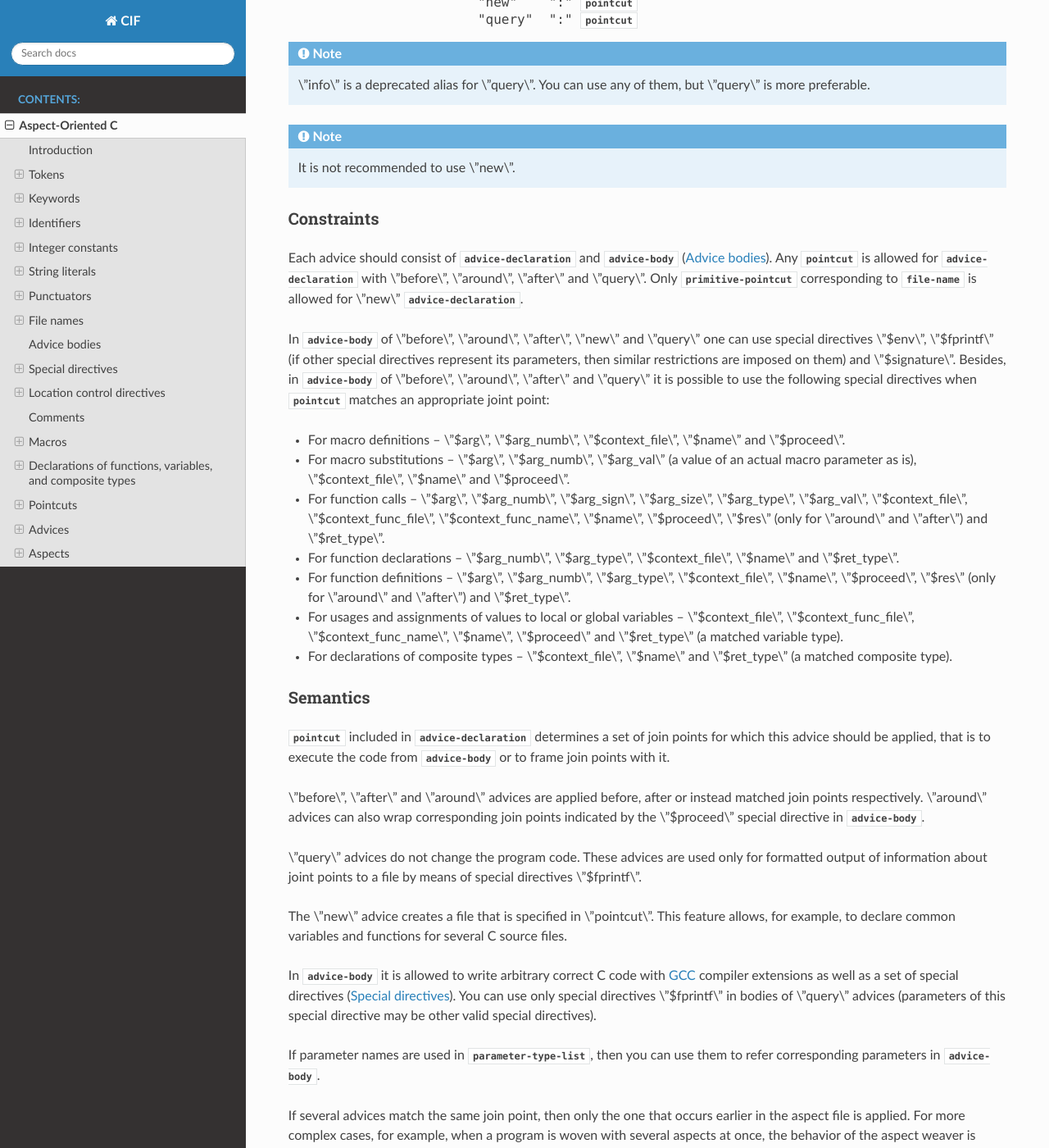
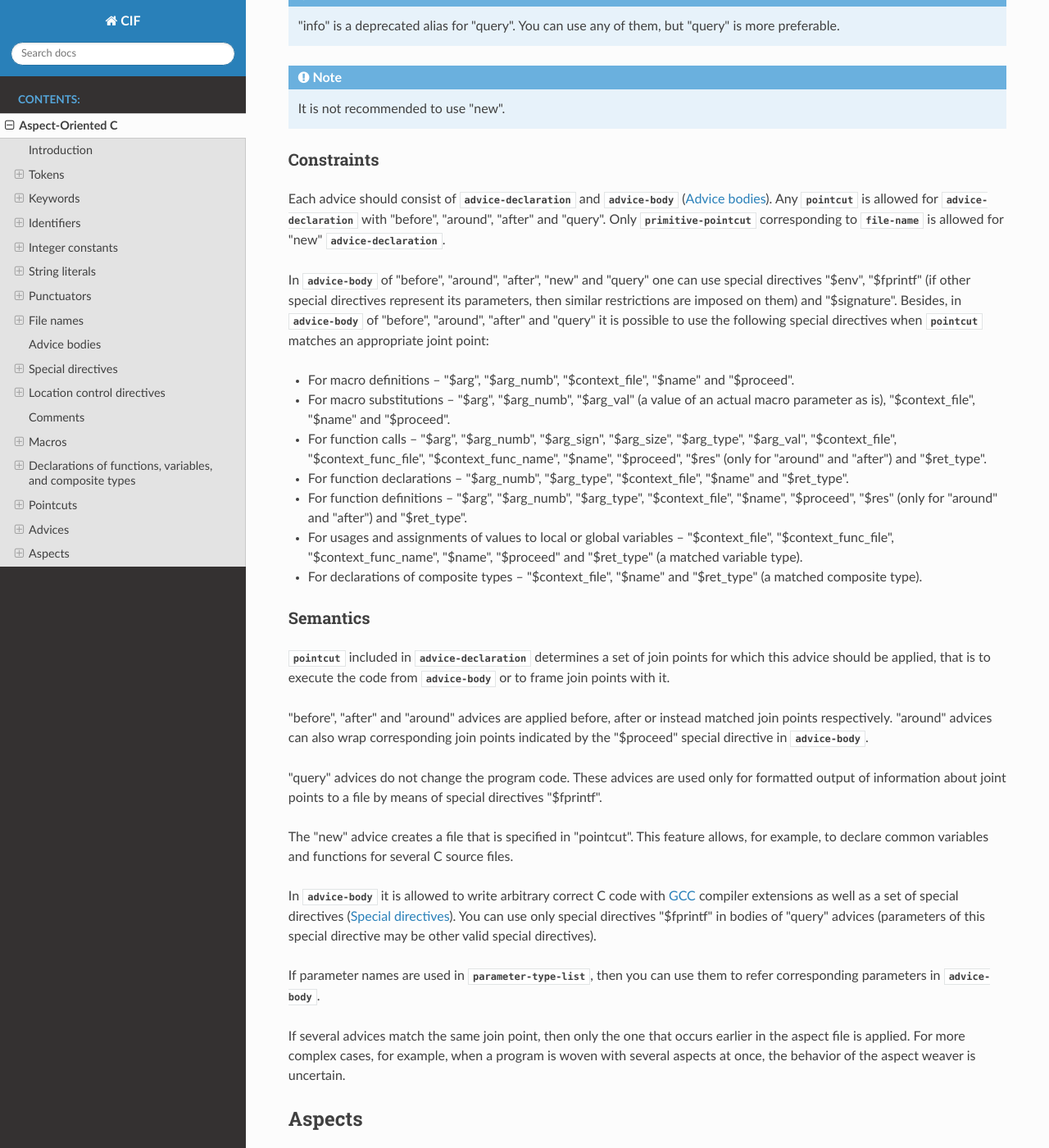
Before and after one commit to ldv-klever/cif, a Sphinx documentation site: the page built from docs/aoc.rst, in a window 1280 px wide and 1400 px high, scrolled down 13361 px. Shown: the whole window at 82% size. Built offline with Sphinx 7.4.7 and the Read the Docs theme 2.0.0, drawn with Linux system fonts in a browser that asks for light colours; some of the changed text lies outside the part shown.

Commit message:
Replace "\\" with "\"

```diff
--- a/docs/aoc.rst
+++ b/docs/aoc.rst
@@ -47,7 +47,7 @@
 can see section :ref:`advices` for more insights).
 
 Hereinafter nonterminals are bold and they may be links to appropriate definitions, e.g. `pointcut`, while terminals are
-enclosed into quotes, e.g. \\"pointcut\\" (quotes themselves are enclosed into single quotes like \\'\\"\\').
+enclosed into quotes, e.g. \"pointcut\" (quotes themselves are enclosed into single quotes like \'\"\').
 :== following a nonterminal represents a definition of this nonterminal.
 Various variants of a nonterminal definition are either placed on separate lines or separated by \|.
 In nonterminal definitions optional nonterminals are enclosed into square brackets, e.g. [`pointer`].
@@ -126,18 +126,18 @@
 
 In comparison with `keyword` presented in 6.4.1 of [ISO-9899-2011]_ in AOC `c-or-aoc-keyword` can be either a
 `c-keyword` keyword or an AOC `aoc-keyword` keyword.
-`c-keyword` does not support \\"break\\", \\"case\\", \\"continue\\", \\"default\\", \\"do\\", \\"else\\", \\"for\\",
-\\"goto\\", \\"if\\", \\"return\\", \\"switch\\" and \\"while\\", i.e. those keywords that can only be used in C
+`c-keyword` does not support \"break\", \"case\", \"continue\", \"default\", \"do\", \"else\", \"for\",
+\"goto\", \"if\", \"return\", \"switch\" and \"while\", i.e. those keywords that can only be used in C
 statements and expressions.
 You still can use them in :ref:`advice bodies <advice_bodies>`, but they are not parsed at aspect weaving.
 
 `aoc-keyword` is the definition of the AOC keywords.
 It supports:
 
-* \\"after\\", \\"around\\", \\"before\\", \\"info\\", \\"new\\" and \\"query\\" (:ref:`advices`);
-* \\"call\\", \\"define\\", \\"declare_func\\", \\"execution\\", \\"expand\\", \\"file\\", \\"get\\", \\"get_global\\",
-  \\"get_local\\", \\"infile\\", \\"infunc\\", \\"introduce\\", \\"pointcut\\", \\"set\\", \\"set_global\\" and
-  \\"set_local\\" (:ref:`pointcuts`).
+* \"after\", \"around\", \"before\", \"info\", \"new\" and \"query\" (:ref:`advices`);
+* \"call\", \"define\", \"declare_func\", \"execution\", \"expand\", \"file\", \"get\", \"get_global\",
+  \"get_local\", \"infile\", \"infunc\", \"introduce\", \"pointcut\", \"set\", \"set_global\" and
+  \"set_local\" (:ref:`pointcuts`).
 
 Semantics
 ^^^^^^^^^
@@ -175,20 +175,20 @@
 
 `aoc-identifier-nondigit` does not support universal character names `universal-character-name` and any other
 characters.
-Additionally, `aoc-identifier-nondigit` supports wildcard \\"$\\" (take into account that the **$** symbol is not
+Additionally, `aoc-identifier-nondigit` supports wildcard \"$\" (take into account that the **$** symbol is not
 included in the standard sets of non-digital characters `nondigit` and digits `digit`).
-We will consider other constraints related to \\"$\\" in following sections.
+We will consider other constraints related to \"$\" in following sections.
 
 Semantics
 ^^^^^^^^^
 
 In general the semantics of `aoc-identifier` corresponds to the semantics of `identifier` described in 6.4.2 of
 [ISO-9899-2011]_.
-Each \\"$\\" wildcard in `aoc-identifier` corresponds to a sequence of characters (both `digit` and `nondigit`) of
+Each \"$\" wildcard in `aoc-identifier` corresponds to a sequence of characters (both `digit` and `nondigit`) of
 arbitrary length, including zero.
-If several \\"$\\" wildcards are contiguous in the same identifier, they are treated as one \\"$\\".
-An identifier is not converted to a keyword if it uses at least one \\"$\\" wildcard.
-Following sections describe specific semantics of \\"$\\" wildcards for certain entities.
+If several \"$\" wildcards are contiguous in the same identifier, they are treated as one \"$\".
+An identifier is not converted to a keyword if it uses at least one \"$\" wildcard.
+Following sections describe specific semantics of \"$\" wildcards for certain entities.
 
 .. _integer_constants:
 
@@ -234,7 +234,7 @@
 
 Nonterminal `s-char-sequence` is defined in 6.4.5 of [ISO-9899-2011]_.
 Compared to `string-literal` specified in 6.4.5 of [ISO-9899-2011]_, `aoc-string-literal` does not support wide string
-literals L\\" s-char-sequenceopt \\".
+literals L\" s-char-sequenceopt \".
 
 Semantics
 ^^^^^^^^^
@@ -260,21 +260,21 @@
 
 In comparison with `punctuator`, which is presented in 6.4.6 of [ISO-9899-2011]_, in AOC `c-or-aoc-punctuator` can be
 either punctuator of the C programming language `c-punctuator`, or AOC punctuator `aoc-punctuator`.
-The definition of `c-punctuator` supports only \\"(\\", \\")\\", \\"[\\", \\"]\\", \\"\*\\", \\"\\...\\", \\",\\", i.e.
+The definition of `c-punctuator` supports only \"(\", \")\", \"[\", \"]\", \"\*\", \"\...\", \",\", i.e.
 those punctuators that can be used when writing :ref:`macros <macros>` and
 ref:`declarations of functions, variables and composite types <decls>`.
 Besides, `c-punctuator` supports following extra punctuators:
 
-* \\"$\\" -- a universal type specifier or a universal array size (:ref:`decls`);
-* \\"..\\" -- a list of arbitrary parameters of a macro function or a function of arbitrary length, including zero (see
+* \"$\" -- a universal type specifier or a universal array size (:ref:`decls`);
+* \"..\" -- a list of arbitrary parameters of a macro function or a function of arbitrary length, including zero (see
   :ref:`macros` and :ref:`decls` for more details).
 
 The `aoc-punctuator` definition includes:
 
-* \\":\\" -- it introduces a definition of a :ref:`named pointcut <pointcuts>` or :ref:`advice <advices>`.
-* \\"(\\", \\")\\", \\"!\\", \\"&&\\", \\"||\\" -- punctuators for the sake of development of
+* \":\" -- it introduces a definition of a :ref:`named pointcut <pointcuts>` or :ref:`advice <advices>`.
+* \"(\", \")\", \"!\", \"&&\", \"||\" -- punctuators for the sake of development of
   :ref:`composite pointcuts <pointcuts>`.
-* \\"(\\", \\")\\" -- braces separate :ref:`macros <macros>` and
+* \"(\", \")\" -- braces separate :ref:`macros <macros>` and
   :ref:`declarations of functions, variables and composite types <decls>` from descriptions of
   :ref:`pointcuts <pointcuts>` and :ref:`advices <advices>`.
 
@@ -321,7 +321,7 @@
   :ref:`special directives <special_directives>`).
   Each **$$** corresponds to sequence of q-characters `q-char-sequence` of arbitrary length including zero.
   If several **$$** are contiguous in the same file name, they are treated as one **$$**.
-* Special directive **$this** that can be used only to indicate the file name and only in the form of \\"**$this**\\"
+* Special directive **$this** that can be used only to indicate the file name and only in the form of \"**$this**\"
   (:ref:`special_directives`).
 * Special directives with predefined values (see :ref:`special_directives` for more details).
 
@@ -500,10 +500,10 @@
 ^^^^^^^^^^^
 
 In comparison with preprocessor directives defined in 6.10 of [ISO-9899-2011]_, in AOC `macro` supports a
-`GCC <https://gcc.gnu.org/>`__ compiler extension that allows associating a name to \\"\\...\\" in the form of optional
+`GCC <https://gcc.gnu.org/>`__ compiler extension that allows associating a name to \"\...\" in the form of optional
 `identifier` before it.
-\\"\\...\\" designates a list of arbitrary macro parameters of arbitrary length, including zero.
-Also, `identifier-or-any-param-list` supports the \\"..\\" wildcard.
+\"\...\" designates a list of arbitrary macro parameters of arbitrary length, including zero.
+Also, `identifier-or-any-param-list` supports the \"..\" wildcard.
 It means a list of arbitrary macro parameters of arbitrary length, including zero.
 
 Semantics
@@ -511,8 +511,8 @@
 
 In general, ghe semantics of `macro` corresponds to the semantics of preprocessor directives described in 6.10 of
 [ISO-9899-2011]_.
-Wildcard \\"..\\" matches a list of arbitrary macro parameters of arbitrary length, including zero at a joint point.
-If there are several consecutive \\"..\\" separated by commas, they are treated as one \\"..\\".
+Wildcard \"..\" matches a list of arbitrary macro parameters of arbitrary length, including zero at a joint point.
+If there are several consecutive \"..\" separated by commas, they are treated as one \"..\".
 
 .. _decls:
 
@@ -595,24 +595,24 @@
   * Various forms of array assignment.
   * The outdated form of providing function parameters.
 
-* `parameter-type-list` does not support \\"\\...\\" that designates of a list of arbitrary function parameters of
+* `parameter-type-list` does not support \"\...\" that designates of a list of arbitrary function parameters of
   arbitrary length including zero (it is supported at the level of `declaration-specifiers` which is discussed below).
 * The `direct-abstract-declarator` definition does not support various forms of array assignment.
 * `declaration-specifiers` additionally supports:
 
-  * Wildcard \\"..\\" capturing a list of arbitrary function parameters of arbitrary length including zero.
-  * \\"\\...\\" that designates of a list of arbitrary function parameters of arbitrary length including zero.
+  * Wildcard \"..\" capturing a list of arbitrary function parameters of arbitrary length including zero.
+  * \"\...\" that designates of a list of arbitrary function parameters of arbitrary length including zero.
     This works only for declarations from `parameter-list`.
 
-* The `type-specifier` definition supports universal type specifier \\"$\\" in addition.
+* The `type-specifier` definition supports universal type specifier \"$\" in addition.
   One declaration can contain no more than one universal type specifier among all its specifiers.
   This restriction is important since exactly the same wildcard can be used in place of a declaration name.
   For a structure, union, or enumeration declaration a corresponding type specifier should be specified.
-  This is necessary to distinguish declarations using two \\"$\\" symbols that match variables or functions.
+  This is necessary to distinguish declarations using two \"$\" symbols that match variables or functions.
   For example, **$ $** can correspond to variables such as *int var1*, *static long int var2* and *char var3[10]*, but
   it does not match *struct S*, *union U* and *enum E* types.
   For the latter you can use **struct $**, **union $** and **enum $** respectively.
-* `direct-declarator` and `direct-abstract-declarator` supports universal array size \\"$\\".
+* `direct-declarator` and `direct-abstract-declarator` supports universal array size \"$\".
 
 Semantics
 ^^^^^^^^^
@@ -622,27 +622,27 @@
 If `declarator` is present then the declaration is either a function declaration (if there is `parameter-type-list`) or
 a variable.
 
-Wildcard \\"..\\" in the definition of `declaration-specifiers` corresponds to a list of arbitrary function parameters
+Wildcard \"..\" in the definition of `declaration-specifiers` corresponds to a list of arbitrary function parameters
 of arbitrary length, including zero, at a joint point.
-Several consecutive, separated by commas \\"..\\" are treated as one \\"..\\".
+Several consecutive, separated by commas \"..\" are treated as one \"..\".
 
-As a matter of fact \\"\\...\\" in `declaration-specifiers` exactly coincides with the same terminal in
+As a matter of fact \"\...\" in `declaration-specifiers` exactly coincides with the same terminal in
 `parameter-type-list` (6.7.6 of [ISO-9899-2011]_).
 The need to transfer it arose due to the ambiguity of the grammar otherwise.
 
 Basically the semantics of `declaration` corresponds to the semantics of `declaration` described in 6.7 of
 [ISO-9899-2011]_.
 
-Universal type specifier \\"$\\" in the definition of `type-specifier` means the following:
+Universal type specifier \"$\" in the definition of `type-specifier` means the following:
 
 * If the universal type specifier is located before any other type specifier, then it denotes a list of arbitrary
-  declaration specifiers of arbitrary length, including zero (the \\"$\\" symbol does not match arbitrary
+  declaration specifiers of arbitrary length, including zero (the \"$\" symbol does not match arbitrary
   `typedef-name`).
 * If the universal type specifier is the only type specifier among declaration specifiers (according to the restriction
   specified earlier, it can be functions or variables only), then it denotes a type of variable or return value of a
   function, which is arbitrary up to the specified declaration specifiers.
 
-Universal array size \\"$\\" in definitions of `direct-declarator` and `direct-abstract-declarator` corresponds to an
+Universal array size \"$\" in definitions of `direct-declarator` and `direct-abstract-declarator` corresponds to an
 arbitrary array size at a joint point.
 
 .. _pointcuts:
@@ -681,11 +681,11 @@
 Constraints
 ^^^^^^^^^^^
 
-It is forbidden to use \\"$\\" wildcards in `identifier` in the definition of `named-pointcut`.
+It is forbidden to use \"$\" wildcards in `identifier` in the definition of `named-pointcut`.
 Preprocessed aspect files can not define several `named-pointcut`s with the same `identifier`.
 
 `identifier` can be only an identifier of a previously defined named pointcut in the definition of `pointcut`.
-It also can not use \\"$\\" wildcards.
+It also can not use \"$\" wildcards.
 
 Strictly speaking `pointcut1 <pointcut>` and `pointcut2 <pointcut>` represent different pointcuts in the definition of
 `composite-pointcut`.
@@ -693,33 +693,33 @@
 The definition of `primitive-pointcut` has following constraints (you can find extra details about declarations in
 :ref:`decls`):
 
-* `declaration` for \\"declare_func\\", \\"execution\\" and \\"call\\" should be only a function declaration.
-* `declaration` for \\"get\\", \\"get_global\\", \\"get_local\\", \\"set\\", \\"set_global\\" and \\"set_local\\" should
+* `declaration` for \"declare_func\", \"execution\" and \"call\" should be only a function declaration.
+* `declaration` for \"get\", \"get_global\", \"get_local\", \"set\", \"set_global\" and \"set_local\" should
   be only a variable declaration.
-* `declaration` for \\"introduce\\" should be only a declaration of a composite type.
+* `declaration` for \"introduce\" should be only a declaration of a composite type.
 
 Semantics
 ^^^^^^^^^
 
 `named-pointcut` binds `pointcut` to `identifier` that one can use in other pointcuts to refer the given one.
 
-`composite-pointcut` is a composition of pointcuts obtained using parentheses and operators \\"!\\", \\"&&\\" and
-\\"||\\".
-The precedence of operators \\"!\\", \\"&&\\" and \\"||\\" decreases left to right.
+`composite-pointcut` is a composition of pointcuts obtained using parentheses and operators \"!\", \"&&\" and
+\"||\".
+The precedence of operators \"!\", \"&&\" and \"||\" decreases left to right.
 
 `primitive-pointcut` describes the following sets of joint points:
 
-* \\"define\\" and \\"expand\\" -- respectively a definition or a substitution of `macro`.
-* \\"declare_func\\", \\"execution\\" and \\"call\\" -- correspondingly a declaration, definition or call of a functions
+* \"define\" and \"expand\" -- respectively a definition or a substitution of `macro`.
+* \"declare_func\", \"execution\" and \"call\" -- correspondingly a declaration, definition or call of a functions
   having appropriate `declaration`.
-* \\"get\\" and \\"set\\" -- respectively a usage or assignment of a value to a variable with corresponding
+* \"get\" and \"set\" -- respectively a usage or assignment of a value to a variable with corresponding
   `declaration`.
-* \\"get_global\\", \\"set_global\\", \\"get_local\\" and \\"set_local\\" -- the same as the previous primitive
+* \"get_global\", \"set_global\", \"get_local\" and \"set_local\" -- the same as the previous primitive
   pointcut, but global and local (including function parameters) variables are distinguished.
-* \\"infunc\\" -- join points in a context of a functions with specified `declaration`.
-* \\"introduce\\" -- a definition of a structure, union or enumeration with specified `declaration`.
-* \\"file\\" -- a file with `file-name`.
-* \\"infile\\" -- join points in a context of a file with `file-name`.
+* \"infunc\" -- join points in a context of a functions with specified `declaration`.
+* \"introduce\" -- a definition of a structure, union or enumeration with specified `declaration`.
+* \"file\" -- a file with `file-name`.
+* \"infile\" -- join points in a context of a file with `file-name`.
 
 .. _advices:
 
@@ -738,36 +738,36 @@
                      : "new"    ":" `pointcut`
                      : "query"  ":" `pointcut`
 
-.. note:: \\"info\\" is a deprecated alias for \\"query\\".
-          You can use any of them, but \\"query\\" is more preferable.
+.. note:: \"info\" is a deprecated alias for \"query\".
+          You can use any of them, but \"query\" is more preferable.
 
-.. note:: It is not recommended to use \\"new\\".
+.. note:: It is not recommended to use \"new\".
 
 Constraints
 ^^^^^^^^^^^
 
 Each advice should consist of `advice-declaration` and `advice-body` (:ref:`advice_bodies`).
-Any `pointcut` is allowed for `advice-declaration` with \\"before\\", \\"around\\", \\"after\\" and \\"query\\".
-Only `primitive-pointcut` corresponding to `file-name` is allowed for \\"new\\" `advice-declaration`.
+Any `pointcut` is allowed for `advice-declaration` with \"before\", \"around\", \"after\" and \"query\".
+Only `primitive-pointcut` corresponding to `file-name` is allowed for \"new\" `advice-declaration`.
 
-In `advice-body` of \\"before\\", \\"around\\", \\"after\\", \\"new\\" and \\"query\\" one can use special directives
-\\"$env\\", \\"$fprintf\\" (if other special directives represent its parameters, then similar restrictions are imposed
-on them) and \\"$signature\\".
-Besides, in `advice-body` of \\"before\\", \\"around\\", \\"after\\" and \\"query\\" it is possible to use the following
+In `advice-body` of \"before\", \"around\", \"after\", \"new\" and \"query\" one can use special directives
+\"$env\", \"$fprintf\" (if other special directives represent its parameters, then similar restrictions are imposed
+on them) and \"$signature\".
+Besides, in `advice-body` of \"before\", \"around\", \"after\" and \"query\" it is possible to use the following
 special directives when `pointcut` matches an appropriate joint point:
 
-* For macro definitions -- \\"$arg\\", \\"$arg_numb\\", \\"$context_file\\", \\"$name\\" and \\"$proceed\\".
-* For macro substitutions -- \\"$arg\\", \\"$arg_numb\\", \\"$arg_val\\" (a value of an actual macro parameter as is),
-  \\"$context_file\\", \\"$name\\" and \\"$proceed\\".
-* For function calls -- \\"$arg\\", \\"$arg_numb\\", \\"$arg_sign\\", \\"$arg_size\\", \\"$arg_type\\", \\"$arg_val\\",
-  \\"$context_file\\", \\"$context_func_file\\", \\"$context_func_name\\", \\"$name\\", \\"$proceed\\", \\"$res\\"
-  (only for \\"around\\" and \\"after\\") and \\"$ret_type\\".
-* For function declarations -- \\"$arg_numb\\", \\"$arg_type\\", \\"$context_file\\", \\"$name\\" and \\"$ret_type\\".
-* For function definitions -- \\"$arg\\", \\"$arg_numb\\", \\"$arg_type\\", \\"$context_file\\", \\"$name\\",
-  \\"$proceed\\", \\"$res\\" (only for \\"around\\" and \\"after\\") and \\"$ret_type\\".
-* For usages and assignments of values to local or global variables -- \\"$context_file\\", \\"$context_func_file\\",
-  \\"$context_func_name\\", \\"$name\\", \\"$proceed\\" and \\"$ret_type\\" (a matched variable type).
-* For declarations of composite types -- \\"$context_file\\", \\"$name\\" and \\"$ret_type\\" (a matched composite
+* For macro definitions -- \"$arg\", \"$arg_numb\", \"$context_file\", \"$name\" and \"$proceed\".
+* For macro substitutions -- \"$arg\", \"$arg_numb\", \"$arg_val\" (a value of an actual macro parameter as is),
+  \"$context_file\", \"$name\" and \"$proceed\".
+* For function calls -- \"$arg\", \"$arg_numb\", \"$arg_sign\", \"$arg_size\", \"$arg_type\", \"$arg_val\",
+  \"$context_file\", \"$context_func_file\", \"$context_func_name\", \"$name\", \"$proceed\", \"$res\"
+  (only for \"around\" and \"after\") and \"$ret_type\".
+* For function declarations -- \"$arg_numb\", \"$arg_type\", \"$context_file\", \"$name\" and \"$ret_type\".
+* For function definitions -- \"$arg\", \"$arg_numb\", \"$arg_type\", \"$context_file\", \"$name\",
+  \"$proceed\", \"$res\" (only for \"around\" and \"after\") and \"$ret_type\".
+* For usages and assignments of values to local or global variables -- \"$context_file\", \"$context_func_file\",
+  \"$context_func_name\", \"$name\", \"$proceed\" and \"$ret_type\" (a matched variable type).
+* For declarations of composite types -- \"$context_file\", \"$name\" and \"$ret_type\" (a matched composite
   type).
 
 Semantics
@@ -776,21 +776,21 @@
 `pointcut` included in `advice-declaration` determines a set of join points for which this advice should be applied,
 that is to execute the code from `advice-body` or to frame join points with it.
 
-\\"before\\", \\"after\\" and \\"around\\" advices are applied before, after or instead matched join points
+\"before\", \"after\" and \"around\" advices are applied before, after or instead matched join points
 respectively.
-\\"around\\" advices can also wrap corresponding join points indicated by the \\"$proceed\\" special directive in
+\"around\" advices can also wrap corresponding join points indicated by the \"$proceed\" special directive in
 `advice-body`.
 
-\\"query\\" advices do not change the program code.
+\"query\" advices do not change the program code.
 These advices are used only for formatted output of information about joint points to a file by means of special
-directives \\"$fprintf\\".
+directives \"$fprintf\".
 
-The \\"new\\" advice creates a file that is specified in \\"pointcut\\".
+The \"new\" advice creates a file that is specified in \"pointcut\".
 This feature allows, for example, to declare common variables and functions for several C source files.
 
 In `advice-body` it is allowed to write arbitrary correct C code with `GCC <https://gcc.gnu.org/>`__ compiler extensions
 as well as a set of special directives (:ref:`special_directives`).
-You can use only special directives \\"$fprintf\\" in bodies of \\"query\\" advices (parameters of this special
+You can use only special directives \"$fprintf\" in bodies of \"query\" advices (parameters of this special
 directive may be other valid special directives).
 
 If parameter names are used in `parameter-type-list`, then you can use them to refer corresponding parameters in
@@ -799,18 +799,18 @@
 ..
     If several advices match the same join point, they are applied in the following order:
 
-    #. Among advices of the same type (\\"before\\", \\"around\\", \\"after\\", \\"new\\" and \\"query\\"), the one that
+    #. Among advices of the same type (\"before\", \"around\", \"after\", \"new\" and \"query\"), the one that
        occurs earlier in the aspect file is applied first.
-    #. First of all, \\"before\\" advices are applied to the join point.
-    #. Then \\"around\\" advices are applied as follows:
+    #. First of all, \"before\" advices are applied to the join point.
+    #. Then \"around\" advices are applied as follows:
 
-       #. If there is no special directive \\"$proceed\\" in `advice-body` of the currently applied advice, then its
+       #. If there is no special directive \"$proceed\" in `advice-body` of the currently applied advice, then its
           application is terminated.
-       #. Otherwise, the part of this advice is applied before special directive\\"$proceed\\".
-          Then instead of this special directive, the following \\"around\\" advice if any is applied or the join point
+       #. Otherwise, the part of this advice is applied before special directive\"$proceed\".
+          Then instead of this special directive, the following \"around\" advice if any is applied or the join point
           itself is executed directly.
 
-    #. After all \\"after\\" advices are applied.
+    #. After all \"after\" advices are applied.
 
 If several advices match the same join point, then only the one that occurs earlier in the aspect file is applied.
 For more complex cases, for example, when a program is woven with several aspects at once, the behavior of the aspect
```
